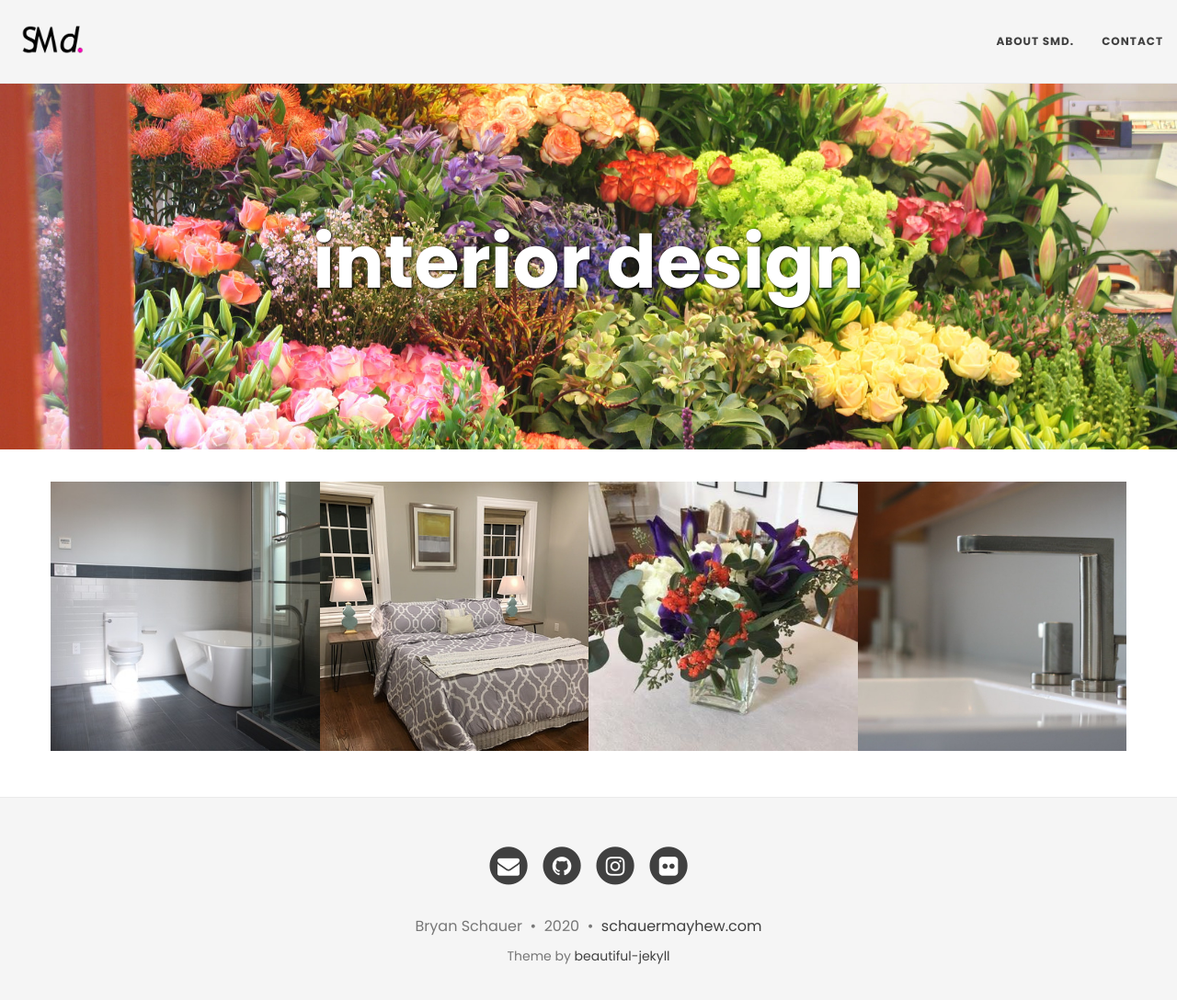
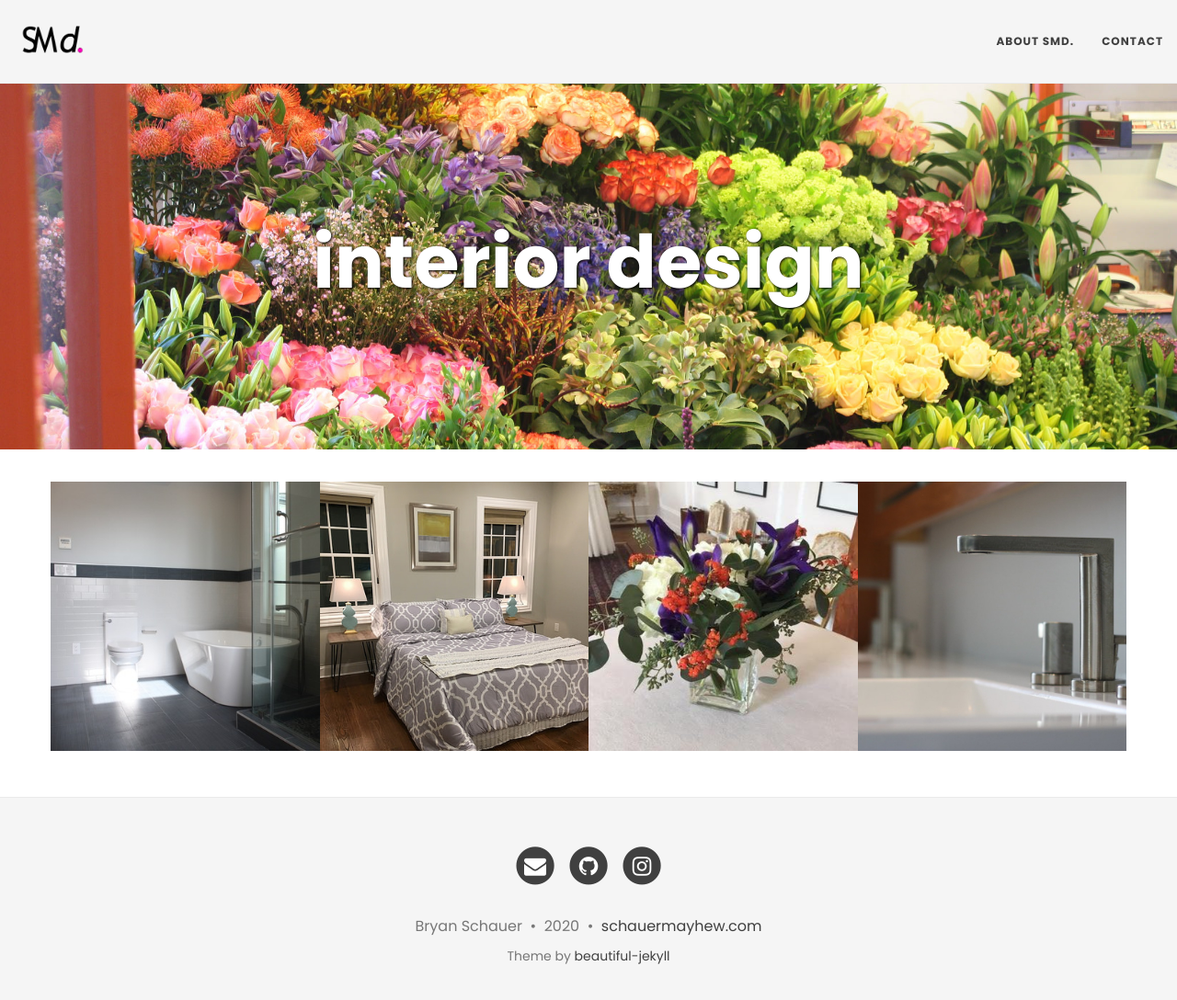
Before and after one commit to igotsidetrackded/igotsidetrackded.github.io, a Jekyll site: the page built from interior.md, in a window 1280 px wide and 1101 px high. Shown: the top 1088 px of the window at 92% size. Built offline with Jekyll 4.4.1, drawn with Linux system fonts in a browser that asks for light colours.

Commit message:
remove flickr links; replace with google photos albums

```diff
--- a/_config.yml
+++ b/_config.yml
@@ -79,7 +79,7 @@
 #  stackoverflow: "3943160/daattali"
 #  snapchat: deanat78
   instagram: simplesymbiosis
-  flickr: schauebc
+#  flickr: schauebc
 #  prisma: simplesymbiosis
 #  youtube: user/deanat78
 #  spotify: yourname
--- a/interior.md
+++ b/interior.md
@@ -5,4 +5,4 @@
 use-site-title: true
 ---
 
-| [<img src="/media/interior_design.jpg" onmouseover="this.src='/media/interior_design_hover.jpg'" onmouseout="this.src='/media/interior_design.jpg'" />{:class="img-responsive"}](https://www.flickr.com/gp/schauebc/YsZGKC){:target="_blank"} | [<img src="/media/staging.jpg" onmouseover="this.src='/media/staging_hover.jpg'" onmouseout="this.src='/media/staging.jpg'" />{:class="img-responsive"}](https://www.flickr.com/gp/schauebc/372p41){:target="_blank"} | [<img src="/media/floral.jpg" onmouseover="this.src='/media/floral_hover.jpg'" onmouseout="this.src='/media/floral.jpg'" />{:class="img-responsive"}](https://www.flickr.com/gp/schauebc/wyr437){:target="_blank"} | [<img src="/media/portfolio.jpg" onmouseover="this.src='/media/portfolio_hover.jpg'" onmouseout="this.src='/media/portfolio.jpg'" />{:class="img-responsive"}](/alm_portfolio.html) |
+| [<img src="/media/interior_design.jpg" onmouseover="this.src='/media/interior_design_hover.jpg'" onmouseout="this.src='/media/interior_design.jpg'" />{:class="img-responsive"}](https://photos.app.goo.gl/LAqGM9fUMGxTWoXRA){:target="_blank"} | [<img src="/media/staging.jpg" onmouseover="this.src='/media/staging_hover.jpg'" onmouseout="this.src='/media/staging.jpg'" />{:class="img-responsive"}](https://photos.app.goo.gl/XedxUJqysXnBXiJh6){:target="_blank"} | [<img src="/media/floral.jpg" onmouseover="this.src='/media/floral_hover.jpg'" onmouseout="this.src='/media/floral.jpg'" />{:class="img-responsive"}](https://photos.app.goo.gl/UuLf9dTm1atw2Mod9){:target="_blank"} | [<img src="/media/portfolio.jpg" onmouseover="this.src='/media/portfolio_hover.jpg'" onmouseout="this.src='/media/portfolio.jpg'" />{:class="img-responsive"}](/alm_portfolio.html) |
```
Also changed, not shown: photo.md (+1 -1 lines).
